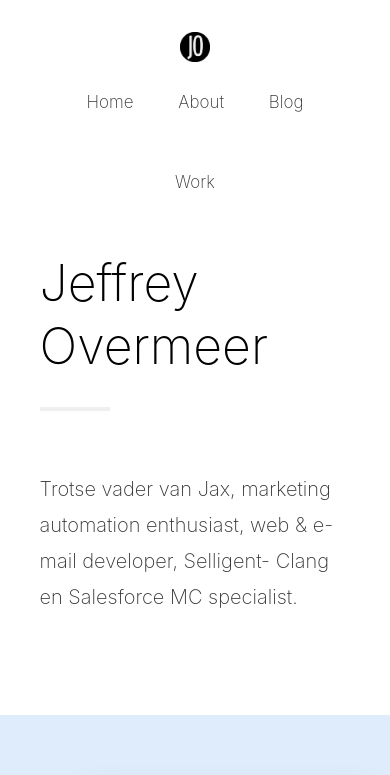
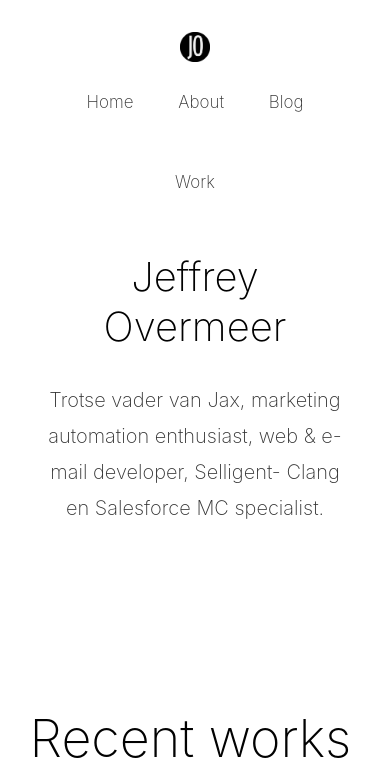
Before and after one commit to jeffrey-over/jeffrey-over.github.io, a Jekyll site: the page built from index.html, in a window 390 px wide. Shown: the top 775 px of the page. Built offline with Jekyll 4.4.1, drawn with Linux system fonts in a browser that asks for light colours; nearby versions of some CDN libraries; some web fonts are replaced; library files that are not in the unit come from our copies; comment, search, counter and statistics services are not loaded; some of the changed text lies outside the part shown; grey boxes are pictures that could not be loaded.

Commit message:
change intro

```diff
--- a/_sass/features/_images_showcase.scss
+++ b/_sass/features/_images_showcase.scss
@@ -15,3 +15,6 @@
   -webkit-border-radius: 6px;
   border-radius: 6px;
 }
+.showcase h4 {
+  padding-top: 2rem;
+}
--- a/_sass/sections/_intro.scss
+++ b/_sass/sections/_intro.scss
@@ -91,7 +91,7 @@
 
 @media only screen and (max-width: 800px) {
     #intro h1, footer h1 {
-        font-size:5rem;
+        font-size:4rem;
 
     }
 }
--- a/index.html
+++ b/index.html
@@ -10,15 +10,14 @@ layout: default
     <div class="has-full-width" id="intro">
 
 
-        <div class="container">
+        <div class="container text-center">
 
 
                 <section>
                     <div class="columns ">
-                        <div class="two-thirds column">
+                        <div class="full column">
 
                             <h1>Jeffrey Overmeer</h1>
-                            <hr class="stripe" />
                             <p class="">Trotse vader van Jax, marketing automation enthusiast, web & e-mail developer, Selligent- Clang en Salesforce MC specialist.</p>
 
 
@@ -33,22 +32,30 @@ layout: default
     </div>
 
 
-    <div class="has-full-width">
+    <div class="container">
+        <section>
+            <h1 class="is-title">Recent works  </h1>
+            <hr class="stripe" />
+
+
             <div class="columns ">
                <div class="half column text-center" style="background-color:#deecfc;">
                   <div class="showcase">
+                      <h4>ZorgPerfect</h4>
                      <a href="http://www.zorgperfect.nl" target="_BLANK"><img src="/images/portfolio/zorgperfect.png" class="responsive-image" />
                      </a>
                   </div>
                </div>
                <div class="half column text-center"  style="background-color:#fcf5ee;">
                   <div class="showcase">
+                      <h4>Helder. Framework</h4>
                      <a href="https://www.jeffreyovermeer.com/helder-css-framework" target="_BLANK">
                      <img src="/images/blog/mockup_helder.png" class="responsive-image" />
                      </a>
                   </div>
                </div>
             </div>
+        </section>
          </div>
 
 
```
